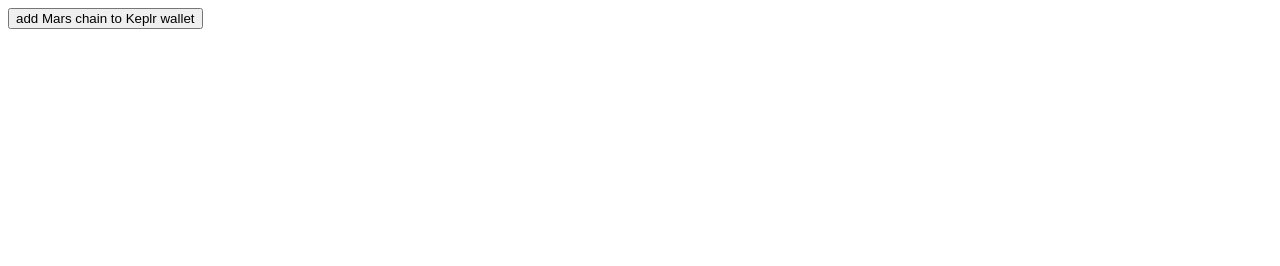
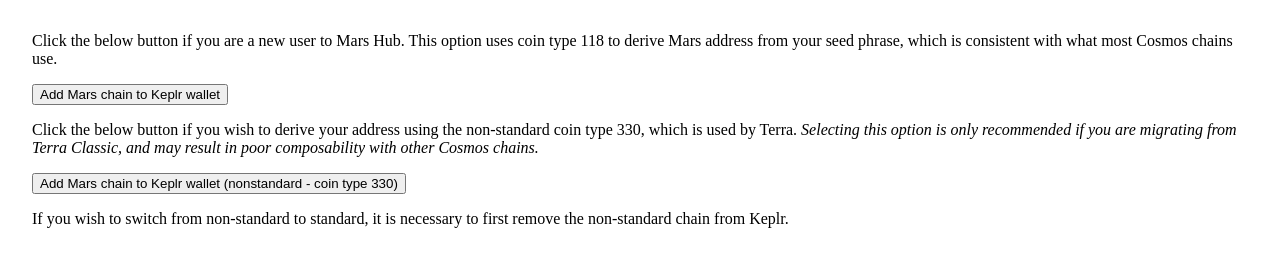
Before and after one commit to st4k3h0us3/add-mars-to-keplr, a website built with Parcel: page src/index.html in a window 1280 px wide. Built offline with nearby package versions, Linux system fonts and the light colour scheme.

Commit message:
Add option to choose the non-standard coin type

```diff
--- a/src/index.html
+++ b/src/index.html
@@ -3,10 +3,37 @@
   <head>
     <meta name="viewport" content="width=device-width, initial-scale=1" />
     <meta charset="utf-8" />
+    <style>
+      body {
+        margin: 0;
+        padding: 1rem 2rem;
+      }
+      .max-width-400 {
+        max-width: 400;
+      }
+    </style>
     <title>add mars to keplr</title>
   </head>
   <body>
-    <button id="addBtn">add Mars chain to Keplr wallet</button>
+    <p class="max-width-400">
+      Click the below button if you are a new user to Mars Hub. This option uses
+      coin type 118 to derive Mars address from your seed phrase, which is
+      consistent with what most Cosmos chains use.
+    </p>
+    <button id="addBtn">Add Mars chain to Keplr wallet</button>
+    <p class="max-width-400">
+      Click the below button if you wish to derive your address using the
+      non-standard coin type 330, which is used by Terra. <i>Selecting this option
+      is only recommended if you are migrating from Terra Classic, and may
+      result in poor composability with other Cosmos chains.</i>
+    </p>
+    <button id="addNonStandardBtn">
+      Add Mars chain to Keplr wallet (nonstandard - coin type 330)
+    </button>
+    <p class="max-width-400">
+      If you wish to switch from non-standard to standard, it is necessary to
+      first remove the non-standard chain from Keplr.
+    </p>
     <script type="module" src="./index.ts"></script>
   </body>
 </html>
--- a/src/index.ts
+++ b/src/index.ts
@@ -7,6 +7,7 @@
 }
 
 const addBtn = document.getElementById("addBtn") as HTMLButtonElement;
+const addNonStandardBtn = document.getElementById("addNonStandardBtn") as HTMLButtonElement;
 
 const marsToken = {
   coinDenom: "MARS",
@@ -15,18 +16,13 @@
   coinGeckoId: "mars-protocol",
 };
 
-window.onload = async () => {
-  if (!window.keplr) {
-    alert("Please install keplr extension");
-  } else {
-    addBtn.addEventListener("click", () => {
-      window.keplr.experimentalSuggestChain({
+const keplrChainInfo = (chainName: string, coinType = 118) => ({
   chainId: "mars-1",
-        chainName: "Mars",
+  chainName: chainName,
   rpc: "https://rpc.marsprotocol.io",
   rest: "https://rest.marsprotocol.io",
   bip44: {
-          coinType: 118,
+    coinType,
   },
   bech32Config: {
     bech32PrefixAccAddr: "mars",
@@ -39,13 +35,25 @@
   currencies: [marsToken],
   feeCurrencies: [marsToken],
   stakeCurrency: marsToken,
-        coinType: 118,
+  coinType,
   gasPriceStep: {
     low: 0,
     average: 0,
     high: 0,
   },
 });
+
+window.onload = async () => {
+  if (!window.keplr) {
+    alert("Please install keplr extension");
+  }
+
+  addBtn.addEventListener("click", () => {
+    window.keplr.experimentalSuggestChain(keplrChainInfo("Mars", 118));
   });
-  }
+
+  addNonStandardBtn.addEventListener("click", () => {
+    console.log('adding nonstandard')
+    window.keplr.experimentalSuggestChain(keplrChainInfo("Mars (non-standard)", 330));
+  });
 };
```
Lines whose indentation alone changed are shown as unchanged.
